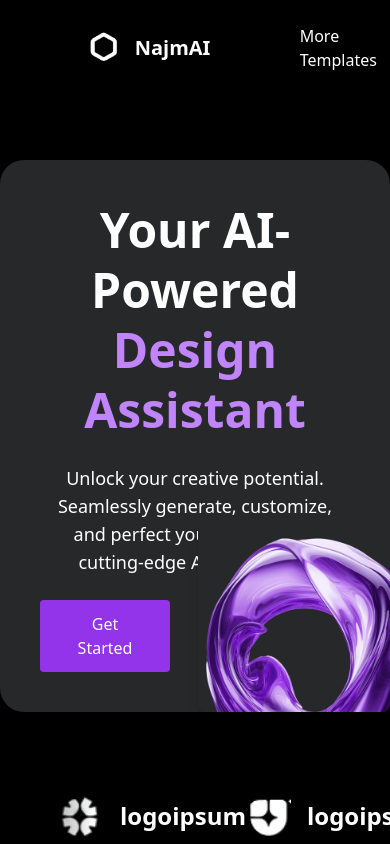
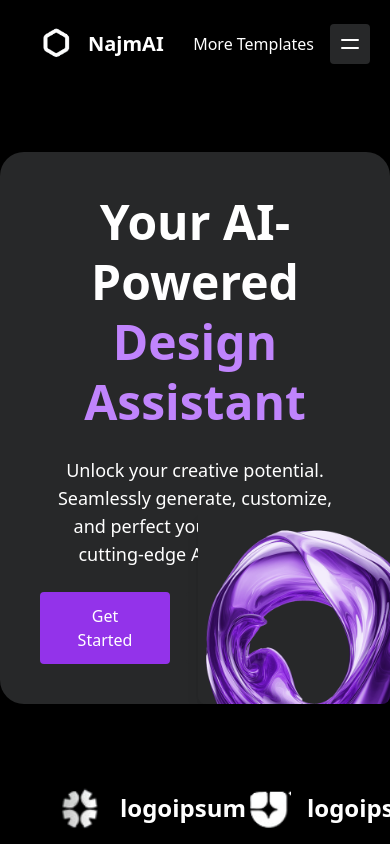
Before and after one commit to Tarunika-R/React-Vite-TailwindCSS-Basics, a React (Vite) app: page / in a window 390 px wide. Shown: the top 844 px of the page. Built offline with nearby package versions, Linux system fonts and the light colour scheme.

Commit message:
"Refactor Header component: updated HTML structure, added toggleMenu function, and modified CSS classes and styles."

```diff
--- a/src/components/Header.jsx
+++ b/src/components/Header.jsx
@@ -2,28 +2,30 @@ import React, { useState } from "react";
 
 const Header = () => {
   const [menuOpen, setMenuOpen] = useState(false);
+  const toggleMenu = () => {
+    setMenuOpen(!menuOpen);
+  };
 
   return (
-    <main className="bg-black-900 text-white py-6 px-5 font-mazzard">
+    <header className="bg-black-900 text-white py-6 px-5 font-mazzard">
       <div className="max-w-7xl mx-auto flex justify-between items-center">
         {/* Logo and Company Name */}
-        <div className="flex items-center space-x-3 px-16">
+        <div className="flex items-center space-x-3 px-4 md:px-16">
           <img src="/icons/l0.png" alt="NajmAI logo" className="w-10 h-10 object-contain"
           />
           <h1 className="text-xl font-bold">NajmAI</h1>
         </div>
-        {/* "More Templates" and Hamburger Menu */}
-        <div className="flex items-center space-x-4 px-16">
-          {/* More Templates Link */}
+
+          {/* Hamburger Menu Icon (Always Visible) */}
+          <div className="flex items-center space-x-4 md:px-16">
             <a href="#home" className="hover:font-semibold">
               More Templates
             </a>
-
-          {/* Hamburger Menu Icon (Always Visible) */}
             <button
               className="bg-gray-800 text-white p-2 rounded focus:outline-none hover:bg-gray-600"
               style={{ backgroundColor: "#272829" }}
-            onClick={() => setMenuOpen(!menuOpen)}
+              aria-expanded={menuOpen}
+              onClick={toggleMenu}
             >
               <svg
                 xmlns="http://www.w3.org/2000/svg"
@@ -43,9 +45,10 @@ const Header = () => {
           </div>
       </div>
 
-      {/* Dropdown Menu for Small Screens
+      {/* Dropdown Menu for Small Screens */}
       {menuOpen && (
-        <div className="bg-gray-800 text-white p-4 mt-2">
+        <div className="bg-gray-800 text-white p-4 mt-2"
+        style={{ backgroundColor: "#272829" }}>
           <ul className="space-y-2">
             <li>
               <a href="#home" className="hover:underline">
@@ -64,8 +67,8 @@ const Header = () => {
             </li>
           </ul>
         </div>
-      )}*/}
-    </main>
+      )}
+    </header>
   );
 };
 
```
Lines whose indentation alone changed are shown as unchanged.
